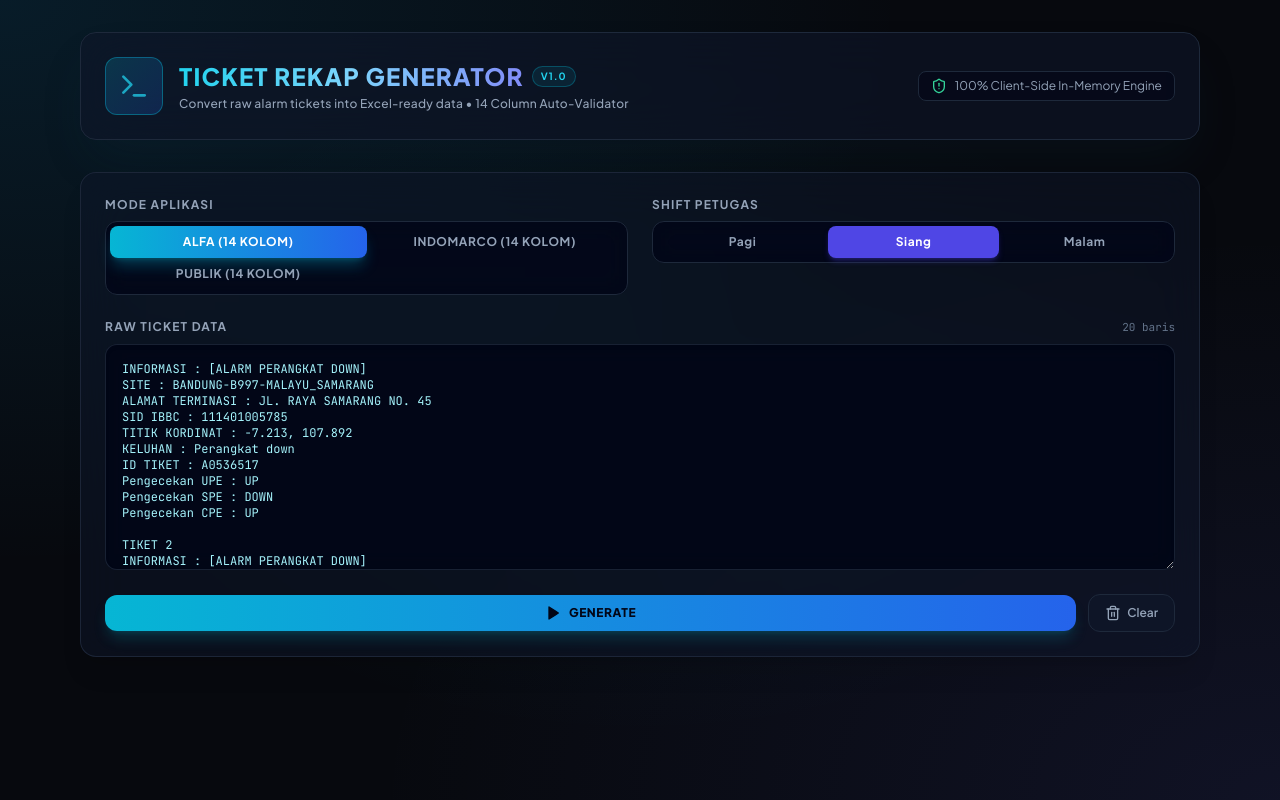
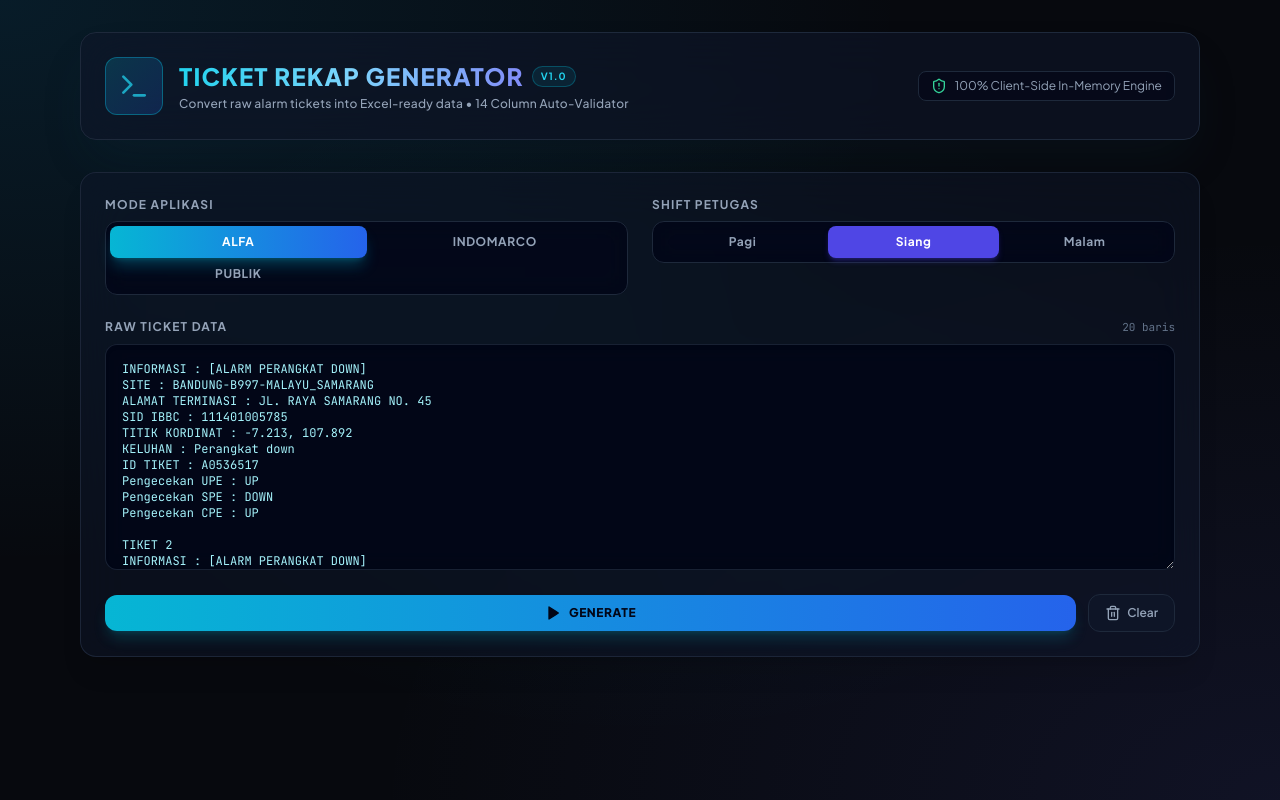
Before and after one commit to septianadip17/new-rekap-tiket, a React (Vite) app: page / in a window 1280 px wide. Built offline with nearby package versions, Linux system fonts and the light colour scheme.

Commit message:
mode selector increase title

```diff
--- a/src/components/ModeSelector.jsx
+++ b/src/components/ModeSelector.jsx
@@ -15,7 +15,7 @@
               : "text-slate-400 hover:text-slate-200 hover:bg-slate-900/50"
           }`}
         >
-          <span>ALFA (14 KOLOM)</span>
+          <span>ALFA</span>
         </button>
         <button
           type="button"
@@ -26,7 +26,7 @@
               : "text-slate-400 hover:text-slate-200 hover:bg-slate-900/50"
           }`}
         >
-          <span>INDOMARCO (14 KOLOM)</span>
+          <span>INDOMARCO</span>
         </button>
         <button
           type="button"
@@ -37,7 +37,7 @@
               : "text-slate-400 hover:text-slate-200 hover:bg-slate-900/50"
           }`}
         >
-          <span>PUBLIK (14 KOLOM)</span>
+          <span>PUBLIK</span>
         </button>
       </div>
     </div>
```
